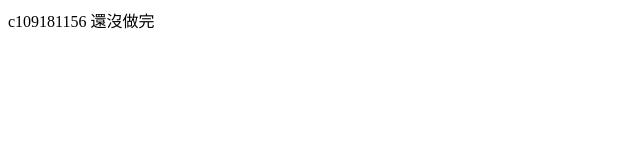
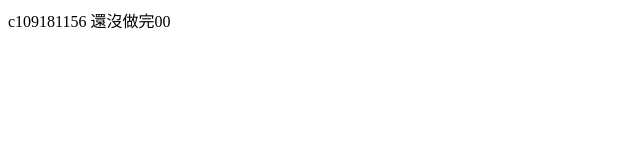
Before and after one commit to zx051/zx051.github.io, a plain HTML site: page index.html in a window 1280 px wide. Shown: the full height of the page, 0-640 px from the left. Drawn offline with Linux system fonts and the light colour scheme.

Commit message:
index.html

```diff
--- a/index.html
+++ b/index.html
@@ -1 +1 @@
-<h> c109181156 還沒做完</h>
+<h> c109181156 還沒做完00</h>
```
